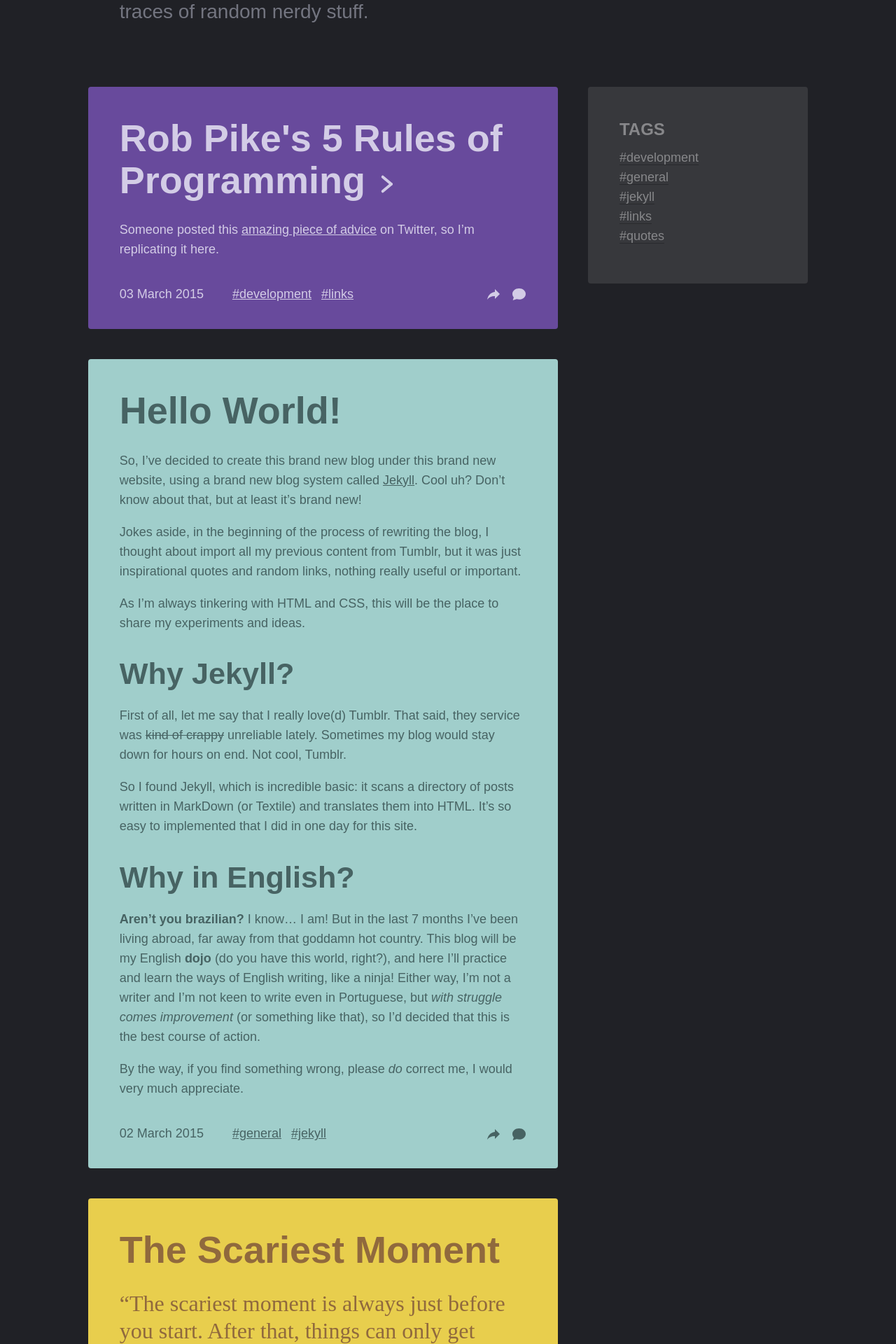
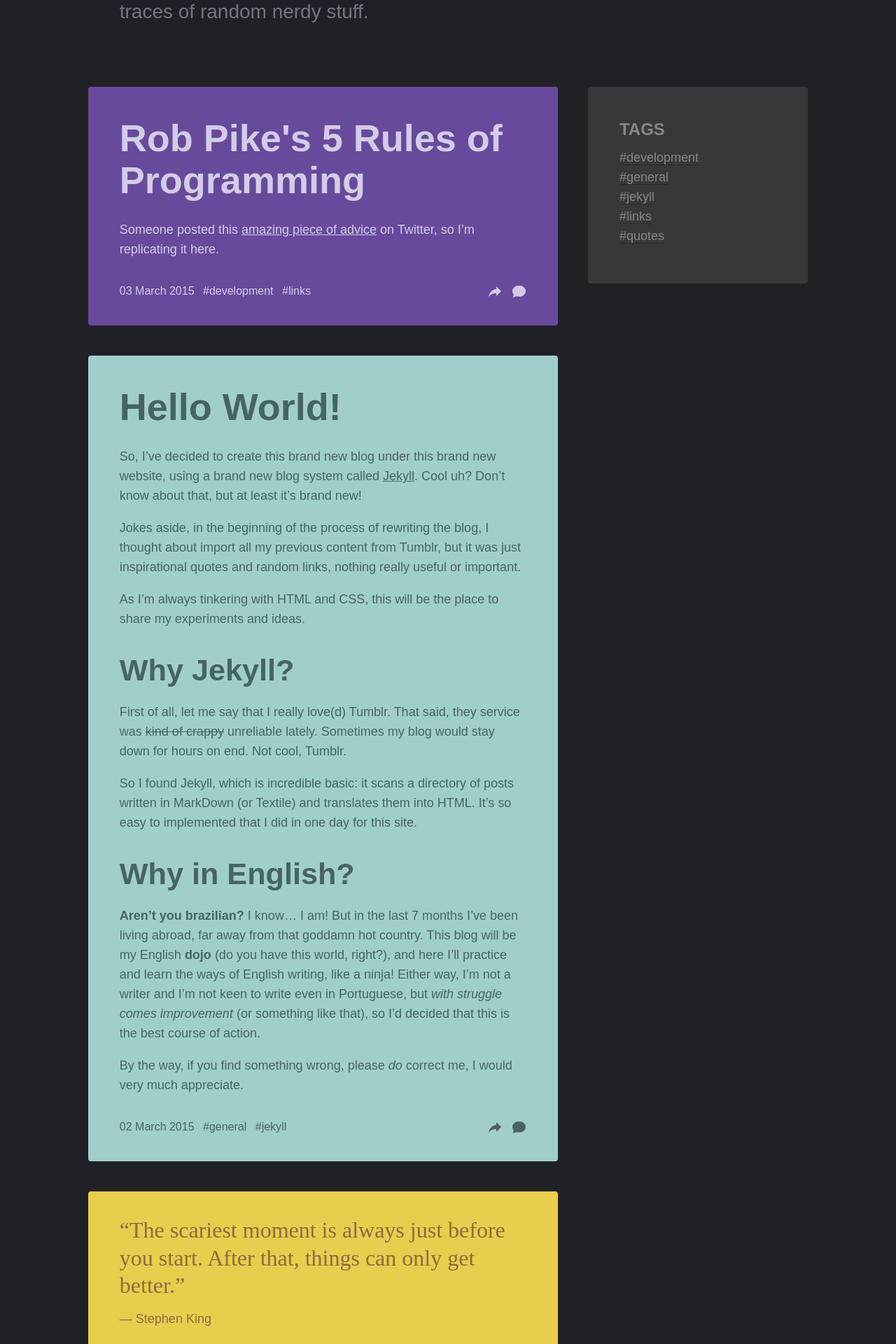
Before and after one commit to manfromanotherland/edmundojr-2014, a Jekyll site: the page built from blog/index.html, in a window 1280 px wide. Shown: the part 438-2358 px from the top of the page at 70% size. Built offline with Jekyll 4.4.1, drawn with Linux system fonts in a browser that asks for light colours; Markdown is read by kramdown in place of the engine named in the settings.

Commit message:
Update post and title code

```diff
--- a/assets/css/main.css
+++ b/assets/css/main.css
@@ -641,49 +641,6 @@ body {
 
 .post__header a {
 	text-decoration: none;
-	color: inherit;
-}
-
-/* Link Arrow head */
-
-.post__header span {
-	position: relative;
-	display: inline-block;
-	width: 30px;
-	height: 30px;
-	margin-left: .1em;
-}
-
-.post__header span:before,
-.post__header span:after {
-	position: absolute;
-	top: 50%;
-	left: 50%;
-	width: 20px;
-	height: 4px;
-	background: #d3cce6;
-	content: "";
-	border-radius: 3px;
-	transform-origin: 2px 50%;
-	transition: transform .3s;
-}
-
-.post__header span:before {
-	transform: rotate(-140deg);
-}
-
-.post__header span:after {
-	transform: rotate(140deg);
-}
-
-.post__header a:hover span:before,
-.post__header a:focus span:before {
-	transform: rotate(-150deg);
-}
-
-.post__header a:hover span:after,
-.post__header a:focus span:after {
-	transform: rotate(150deg);
 }
 
 /* Tags */
@@ -748,6 +705,10 @@ body {
 	background: #e8ce4d;
 }
 
+.post--quote .post__header {
+	display: none;
+}
+
 .post--quote blockquote {
 	margin: 0 0 .5em;
 	font: 1.777777778em/1.230769231em "lexia", serif;
@@ -797,13 +758,11 @@ body {
 
 .post__meta {
 	padding-top: 1em;
-}
-
-.post__meta a {
-	display: inline-block;
+	font-size: .888888889em;
 }
 
 .post__meta ul {
+	display: inline;
 	padding: 0;
 	margin: 0;
 	list-style: none;
@@ -816,50 +775,39 @@ body {
 	margin-left: .5em;
 }
 
-/* Date */
-
-.post__meta .meta--date {
-	margin: 0 1.5em 0 0;
+.post__meta a {
+	display: inline-block;
+	text-decoration: none;
+	transition: color .3s;
 }
 
-/* Tags */
-
-.meta--tags {
-	float: left;
-}
-
-/* Icons */
-
-.meta--icons {
-	float: right;
-}
-
-.meta--icons svg {
+.post__meta svg {
 	width: 22px;
 	height: 22px;
 	fill: currentColor;
 }
 
-.meta--icons a:hover svg,
-.meta--icons li:hover svg {
-	color: #fff;
+/* Date */
+
+.post__meta--info li:first-child {
+	margin: 0;
 }
 
-.meta--share {
+/* Share */
+
+.post__meta--actions {
+	float: right;
+}
+
+.share {
 	cursor: pointer;
 }
 
-.meta--share:hover div {
-	visibility: visible;
-	opacity: 1;
-	transform: none;
-}
-
-.meta--share div {
+.share div {
 	position: absolute;
 	top: 100%;
-	left: -59px;
-	width: 140px;
+	left: -39px;
+	width: 100px;
 	margin-top: 8px;
 	font-size: .888888889em;
 	background: #fff;
@@ -872,43 +820,44 @@ body {
 	transition: all .3s;
 }
 
-.meta--share div:before {
+.share:hover div {
+	visibility: visible;
+	opacity: 1;
+	transform: none;
+}
+
+.share div:before {
 	position: absolute;
 	top: -8px;
 	left: 50%;
 	margin-left: -8px;
-	border-bottom: 8px solid #eee;
+	border-bottom: 8px solid #fff;
 	border-left: 8px solid transparent;
 	border-right: 8px solid transparent;
 	content: "";
 }
 
-.meta--share a {
+.share a {
 	display: block;
 	padding: .4em 1em;
 	font-weight: 600;
 	text-decoration: none;
 }
 
-.meta--share a:first-child {
+.share a:hover {
+	background: #eee;
+}
+
+.share a + a {
+	border-top: 1px solid #ddd;
+}
+
+.share a:first-child {
 	border-radius: 4px 4px 0 0;
 }
 
-.meta--share a:last-child {
+.share a:last-child {
 	border-radius: 0 0 4px 4px;
-}
-
-.meta--share a:hover {
-	background: #eee;
-}
-
-.meta--share a + a {
-	border-top: 1px solid #ddd;
-}
-
-.share--permalink {
-	color: #666;
-	background: #eee;
 }
 
 .share--twitter {
--- a/blog/index.html
+++ b/blog/index.html
@@ -5,12 +5,11 @@ layout: blog
 {% for post in site.posts %}
 <article class="post post--{{ post.type }}">
 
-	{% if post.title %}
 	<header class="post__header">
 		<h1>
 			{% if post.type == "link" %}
 			<a href="{{ post.link }}" target="_blank">
-				{{ post.title }} <span></span>
+				{{ post.title }}
 			</a>
 			{% else %}
 			<a href="{{ post.url }}">
@@ -19,30 +18,26 @@ layout: blog
 			{% endif %}
 		</h1>
 	</header>
-	{% endif %}
 
 	{{ post.content }}
 
 	<footer class="post__meta clearfix">
-		<ul class="meta--tags">
-			<li class="meta--date">
-				<time datetime="{{post.date | date: '%Y-%m-%d' }}">{{ post.date | date_to_long_string }}</time>
-			</li>
+		<ul class="post__meta--info">
+			<li><a href="{{ site.url }}{{ post.url }}"><time datetime="{{post.date | date: '%Y-%m-%d' }}">{{ post.date | date_to_long_string }}</time></a></li>
 			{% for tag in post.tags %}
 			<li><a href="{{ tag_dir }}tag/{{ tag }}">#{{ tag }}</a></li>
 			{% endfor %}
 		</ul>
-		<ul class="meta--icons">
-			<li class="meta--share">
+		<ul class="post__meta--actions">
+			<li class="share">
 				<svg viewBox="0 0 22 22" xmlns="http://www.w3.org/2000/svg"><path d="M20 10l-7-7v4c-7 1-10 6-11 11 2.5-3.5 6-5.1 11-5.1v4.1l7-7z"/></svg>
 				<div>
-					<a class="share--permalink" href="{{ site.url }}{{ post.url }}">Permalink</a>
 					<a class="share--twitter" href="https://twitter.com/intent/tweet?text={{ post.title }}&url={{ site.url }}{{ post.url }}&via={{ site.author.twitter }}" rel="nofollow" target="_blank" title="Share on Twitter">Twitter</a>
 					<a class="share--facebook" href="https://facebook.com/sharer.php?u={{ site.url }}{{ post.url }}" rel="nofollow" target="_blank" title="Share on Facebook">Facebook</a>
 					<a class="share--google-plus" href="https://plus.google.com/share?url={{ site.url }}{{ post.url }}" rel="nofollow" target="_blank" title="Share on Google+">Google+</a>
 				</div>
 			</li>
-			<li class="meta--comment">
+			<li>
 				<a href="{{ post.url }}#comments" title="Leave your comment">
 					<svg viewBox="0 0 22 22" xmlns="http://www.w3.org/2000/svg"><path d="M11.5 2c-5.247 0-9.5 3.533-9.5 7.892 0 1.847.738 3.547 1.922 4.763l-1.337 4.345 5.403-1.746c7.517 2.008 13.012-2.512 13.012-7.361 0-4.358-4.253-7.892-9.5-7.892v-.001z"/></svg>
 				</a>
```
Also changed, not shown: _layouts/post.html (+33 -5 lines).
